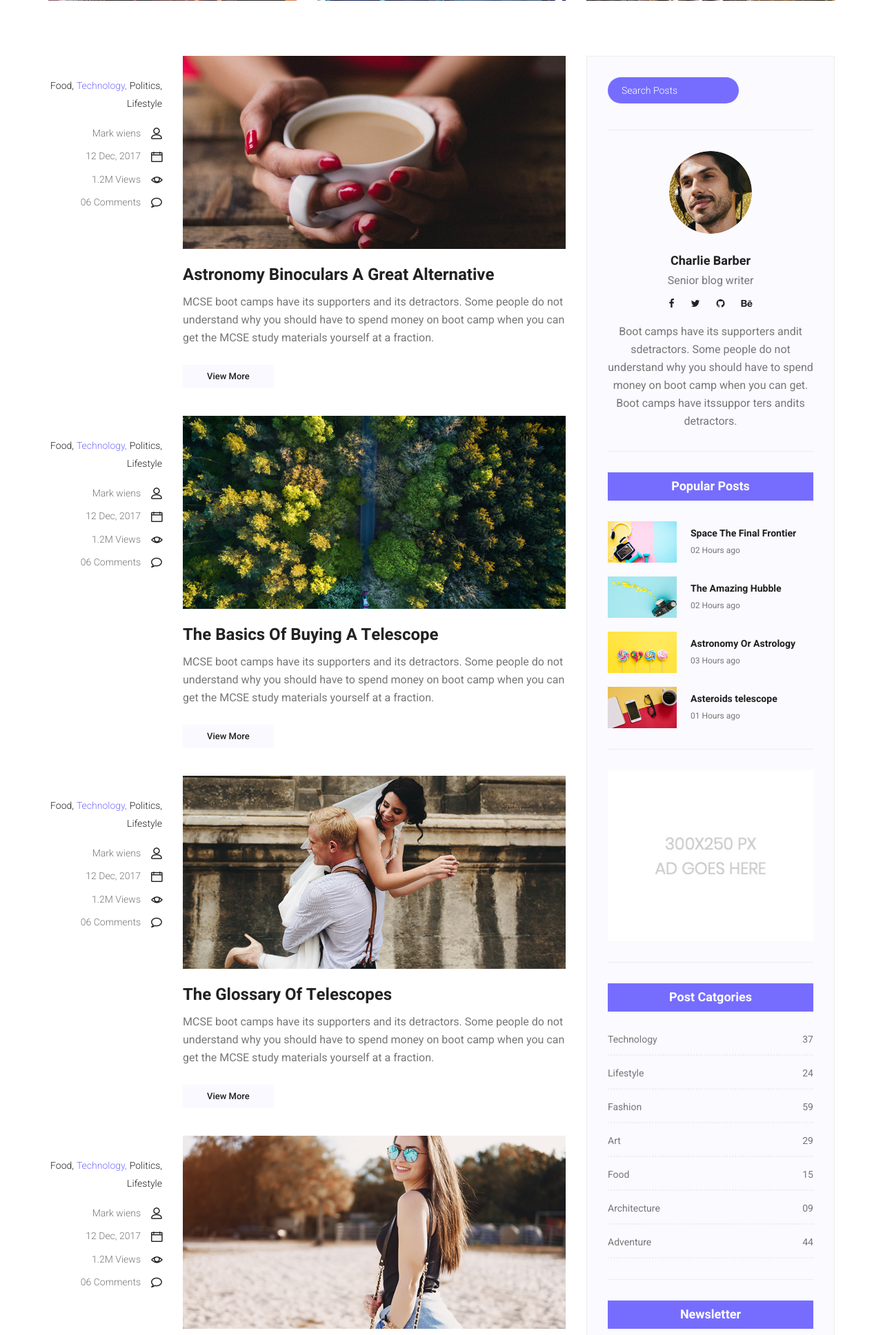
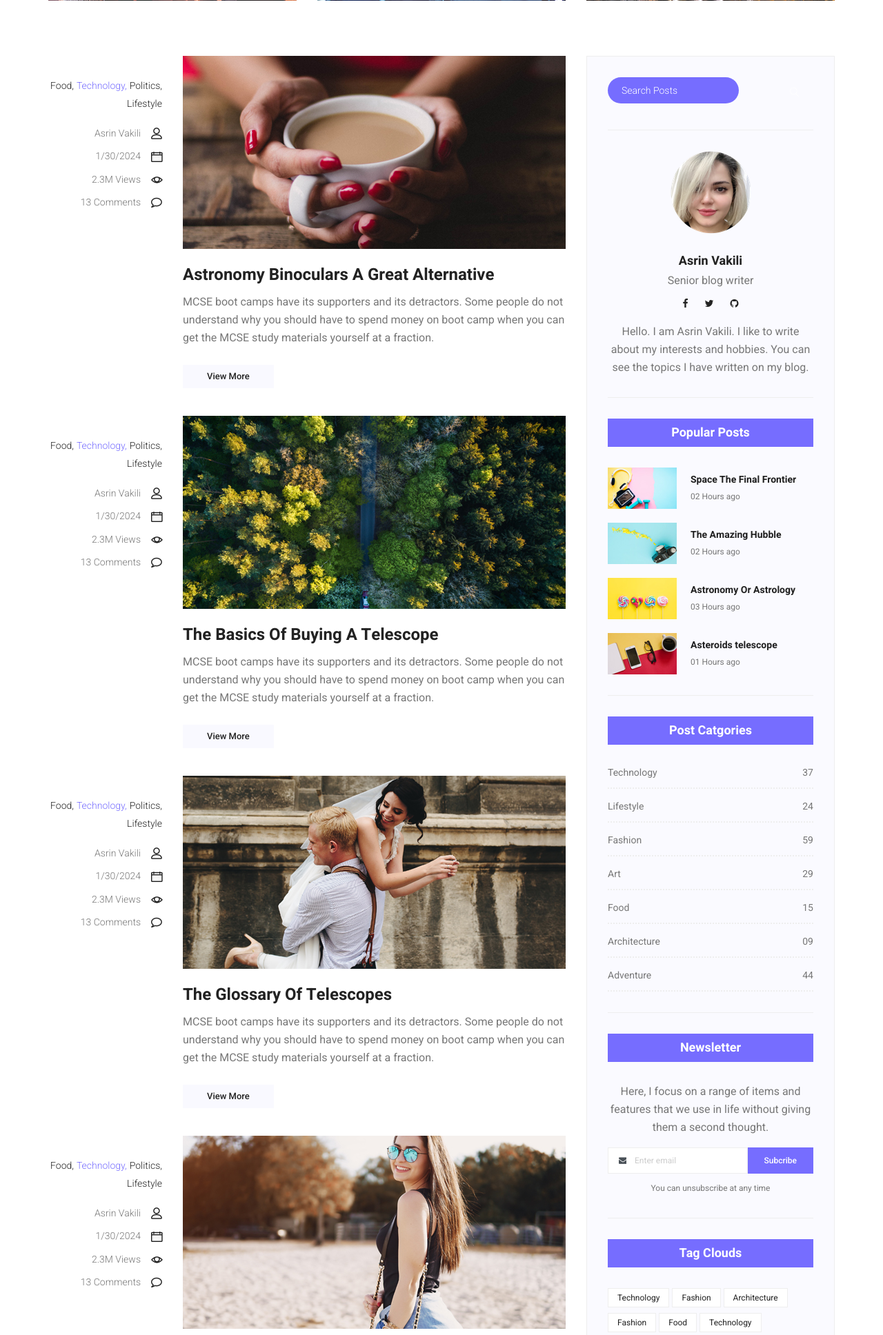
Before and after one commit to asrinvakili/CVwebsite, a Django app: page /blog/ in a window 1280 px wide. Shown: the part 1259-3195 px from the top of the page at 69% size. Run offline with Django 5.2, Linux system fonts and the light colour scheme; some libraries are stand-ins or nearby versions.

Commit message:
setting up contact and blog info

```diff
--- a/blog/views.py
+++ b/blog/views.py
@@ -2,9 +2,15 @@
 
 
 # Create your views here.
+contex = {
+    'name': 'Asrin Vakili',
+    'time': '1/30/2024',
+    'view': '2.3M Views',
+    'comment': '13 Comments'
+}
 def blog(request):
-    return render(request, 'blog/blog.html')
+    return render(request, 'blog/blog.html', contex)
 
 
 def single_blog(request):
-    return render(request, 'blog/single-blog.html')
+    return render(request, 'blog/single-blog.html', contex)
--- a/templates/blog/blog.html
+++ b/templates/blog/blog.html
@@ -63,10 +63,10 @@
                                             <a href="#">Lifestyle</a>
                                         </div>
                                         <ul class="blog_meta list">
-                                            <li><a href="#">Mark wiens<i class="lnr lnr-user"></i></a></li>
-                                            <li><a href="#">12 Dec, 2017<i class="lnr lnr-calendar-full"></i></a></li>
-                                            <li><a href="#">1.2M Views<i class="lnr lnr-eye"></i></a></li>
-                                            <li><a href="#">06 Comments<i class="lnr lnr-bubble"></i></a></li>
+                                            <li><a href="#">{{ name }}<i class="lnr lnr-user"></i></a></li>
+                                            <li><a href="#">{{ time }}<i class="lnr lnr-calendar-full"></i></a></li>
+                                            <li><a href="#">{{ view }}<i class="lnr lnr-eye"></i></a></li>
+                                            <li><a href="#">{{ comment }}<i class="lnr lnr-bubble"></i></a></li>
                                         </ul>
                                     </div>
                                </div>
@@ -91,10 +91,10 @@
                                             <a href="#">Lifestyle</a>
                                         </div>
                                         <ul class="blog_meta list">
-                                            <li><a href="#">Mark wiens<i class="lnr lnr-user"></i></a></li>
-                                            <li><a href="#">12 Dec, 2017<i class="lnr lnr-calendar-full"></i></a></li>
-                                            <li><a href="#">1.2M Views<i class="lnr lnr-eye"></i></a></li>
-                                            <li><a href="#">06 Comments<i class="lnr lnr-bubble"></i></a></li>
+                                            <li><a href="#">{{ name }}<i class="lnr lnr-user"></i></a></li>
+                                            <li><a href="#">{{ time }}<i class="lnr lnr-calendar-full"></i></a></li>
+                                            <li><a href="#">{{ view }}<i class="lnr lnr-eye"></i></a></li>
+                                            <li><a href="#">{{ comment }}<i class="lnr lnr-bubble"></i></a></li>
                                         </ul>
                                     </div>
                                </div>
@@ -119,10 +119,10 @@
                                             <a href="#">Lifestyle</a>
                                         </div>
                                         <ul class="blog_meta list">
-                                            <li><a href="#">Mark wiens<i class="lnr lnr-user"></i></a></li>
-                                            <li><a href="#">12 Dec, 2017<i class="lnr lnr-calendar-full"></i></a></li>
-                                            <li><a href="#">1.2M Views<i class="lnr lnr-eye"></i></a></li>
-                                            <li><a href="#">06 Comments<i class="lnr lnr-bubble"></i></a></li>
+                                            <li><a href="#">{{ name }}<i class="lnr lnr-user"></i></a></li>
+                                            <li><a href="#">{{ time }}<i class="lnr lnr-calendar-full"></i></a></li>
+                                            <li><a href="#">{{ view }}<i class="lnr lnr-eye"></i></a></li>
+                                            <li><a href="#">{{ comment }}<i class="lnr lnr-bubble"></i></a></li>
                                         </ul>
                                     </div>
                                </div>
@@ -147,10 +147,10 @@
                                             <a href="#">Lifestyle</a>
                                         </div>
                                         <ul class="blog_meta list">
-                                            <li><a href="#">Mark wiens<i class="lnr lnr-user"></i></a></li>
-                                            <li><a href="#">12 Dec, 2017<i class="lnr lnr-calendar-full"></i></a></li>
-                                            <li><a href="#">1.2M Views<i class="lnr lnr-eye"></i></a></li>
-                                            <li><a href="#">06 Comments<i class="lnr lnr-bubble"></i></a></li>
+                                            <li><a href="#">{{ name }}<i class="lnr lnr-user"></i></a></li>
+                                            <li><a href="#">{{ time }}<i class="lnr lnr-calendar-full"></i></a></li>
+                                            <li><a href="#">{{ view }}<i class="lnr lnr-eye"></i></a></li>
+                                            <li><a href="#">{{ comment }}<i class="lnr lnr-bubble"></i></a></li>
                                         </ul>
                                     </div>
                                </div>
@@ -175,10 +175,10 @@
                                             <a href="#">Lifestyle</a>
                                         </div>
                                         <ul class="blog_meta list">
-                                            <li><a href="#">Mark wiens<i class="lnr lnr-user"></i></a></li>
-                                            <li><a href="#">12 Dec, 2017<i class="lnr lnr-calendar-full"></i></a></li>
-                                            <li><a href="#">1.2M Views<i class="lnr lnr-eye"></i></a></li>
-                                            <li><a href="#">06 Comments<i class="lnr lnr-bubble"></i></a></li>
+                                            <li><a href="#">{{ name }}<i class="lnr lnr-user"></i></a></li>
+                                            <li><a href="#">{{ time }}<i class="lnr lnr-calendar-full"></i></a></li>
+                                            <li><a href="#">{{ view }}<i class="lnr lnr-eye"></i></a></li>
+                                            <li><a href="#">{{ comment }}<i class="lnr lnr-bubble"></i></a></li>
                                         </ul>
                                     </div>
                                </div>
@@ -232,16 +232,15 @@
                                 <div class="br"></div>
                             </aside>
                             <aside class="single_sidebar_widget author_widget">
-                                <img class="author_img rounded-circle" src="{% static 'img/blog/author.png' %}" alt="">
-                                <h4>Charlie Barber</h4>
+                                <img class="author_img rounded-circle" src="{% static 'img/blog/pro.png' %}" alt="">
+                                <h4>{{ name }}</h4>
                                 <p>Senior blog writer</p>
                                 <div class="social_icon">
-                                    <a href="#"><i class="fa fa-facebook"></i></a>
-                                    <a href="#"><i class="fa fa-twitter"></i></a>
-                                    <a href="#"><i class="fa fa-github"></i></a>
-                                    <a href="#"><i class="fa fa-behance"></i></a>
+                                    <a href="https://www.facebook.com/asrin.vakili"><i class="fa fa-facebook"></i></a>
+                                    <a href="https://twitter.com/AsrinVakili"><i class="fa fa-twitter"></i></a>
+                                    <a href="https://github.com/asrinvakili/"><i class="fa fa-github"></i></a>
                                 </div>
-                                <p>Boot camps have its supporters andit sdetractors. Some people do not understand why you should have to spend money on boot camp when you can get. Boot camps have itssuppor ters andits detractors.</p>
+                                <p>Hello. I am Asrin Vakili. I like to write about my interests and hobbies. You can see the topics I have written on my blog.</p>
                                 <div class="br"></div>
                             </aside>
                             <aside class="single_sidebar_widget popular_post_widget">
@@ -249,37 +248,34 @@
                                 <div class="media post_item">
                                     <img src="{% static 'img/blog/popular-post/post1.jpg' %}" alt="post">
                                     <div class="media-body">
-                                        <a href="{% url 'blog:weblog' %}"><h3>Space The Final Frontier</h3></a>
+                                        <a href="{% url 'blog:singleblog' %}"><h3>Space The Final Frontier</h3></a>
                                         <p>02 Hours ago</p>
                                     </div>
                                 </div>
                                 <div class="media post_item">
                                     <img src="{% static 'img/blog/popular-post/post2.jpg' %}" alt="post">
                                     <div class="media-body">
-                                        <a href="{% url 'blog:weblog' %}"><h3>The Amazing Hubble</h3></a>
+                                        <a href="{% url 'blog:singleblog' %}"><h3>The Amazing Hubble</h3></a>
                                         <p>02 Hours ago</p>
                                     </div>
                                 </div>
                                 <div class="media post_item">
                                     <img src="{% static 'img/blog/popular-post/post3.jpg' %}" alt="post">
                                     <div class="media-body">
-                                        <a href="{% url 'blog:weblog' %}"><h3>Astronomy Or Astrology</h3></a>
+                                        <a href="{% url 'blog:singleblog' %}"><h3>Astronomy Or Astrology</h3></a>
                                         <p>03 Hours ago</p>
                                     </div>
                                 </div>
                                 <div class="media post_item">
                                     <img src="{% static 'img/blog/popular-post/post4.jpg' %}" alt="post">
                                     <div class="media-body">
-                                        <a href="{% url 'blog:weblog' %}"><h3>Asteroids telescope</h3></a>
+                                        <a href="{% url 'blog:singleblog' %}"><h3>Asteroids telescope</h3></a>
                                         <p>01 Hours ago</p>
                                     </div>
                                 </div>
                                 <div class="br"></div>
                             </aside>
-                            <aside class="single_sidebar_widget ads_widget">
-                                <a href="#"><img class="img-fluid" src="{% static 'img/blog/add.jpg' %}" alt=""></a>
-                                <div class="br"></div>
-                            </aside>
+
                             <aside class="single_sidebar_widget post_category_widget">
                                 <h4 class="widget_title">Post Catgories</h4>
                                 <ul class="list cat-list">
```
Also changed, not shown: templates/blog/single-blog.html (+13 -19 lines), templates/contact.html (+1 -8 lines), statics/img/blog/author.png (deleted), statics/img/blog/pro.png (added).
